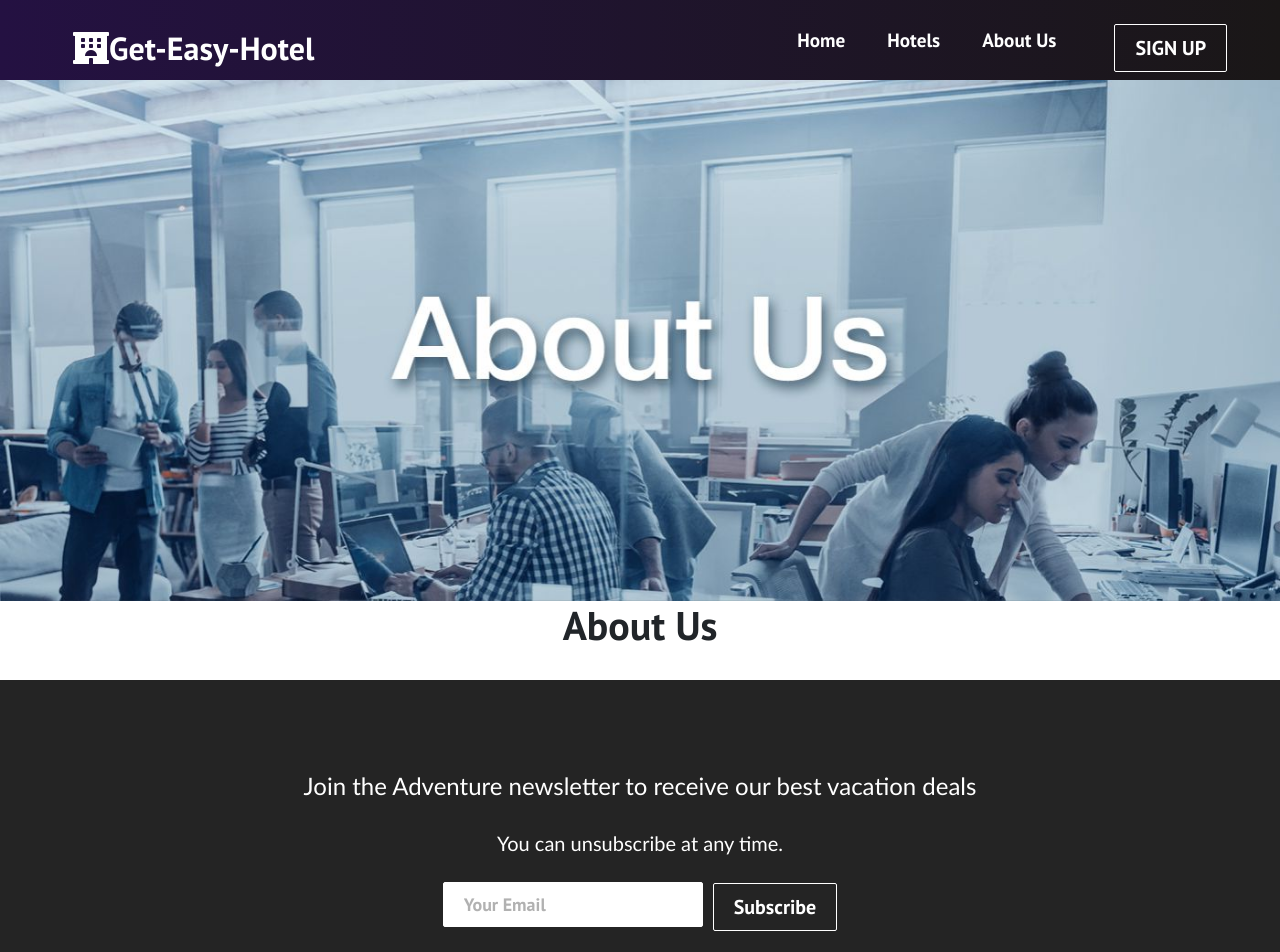
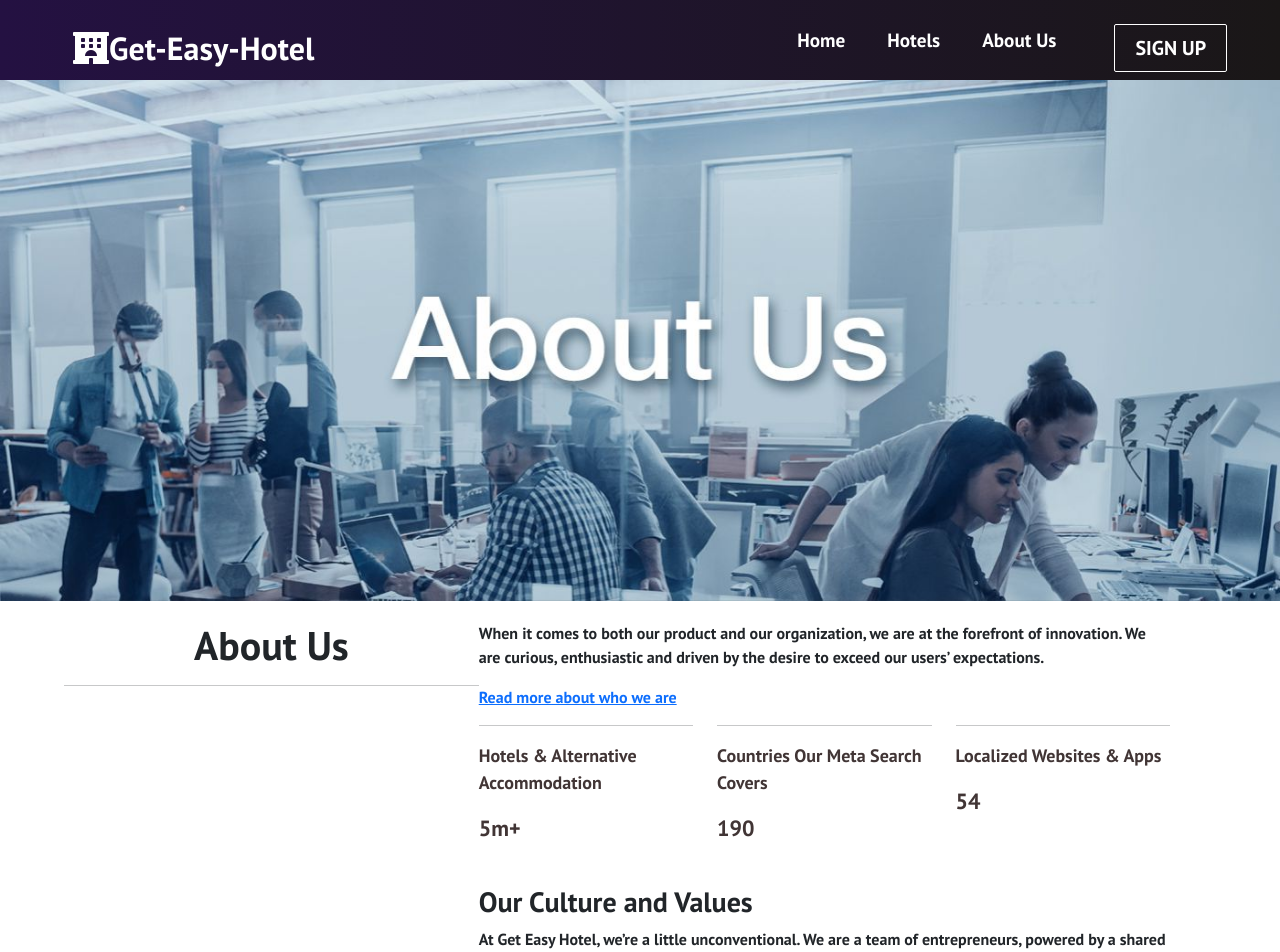
Before and after one commit to BarunBlog/Get-Easy-Hotel, a React (Create React App) app: page /about-us in a window 1280 px wide. Shown: the top 952 px of the page. Built offline with nearby package versions, Linux system fonts and the light colour scheme.

Commit message:
about-us page completed

```diff
--- a/src/components/pages/About.css
+++ b/src/components/pages/About.css
@@ -7,11 +7,52 @@
     min-height: 600px;
 
 }
+.aboutContainer_inner{
+    position: relative;
+    margin: 0 auto;
+    width: 90%;
+    height: auto;
+    min-height: 600px;
+    margin-top: 20px;
+}
 .aboutContainer_img{
     width: 100%;
     height: auto;
 }
 
-.aboutContainer_inner{
+.aboutContainer_inner1{
+    position: relative;
+    margin: 0 auto;
+    width: 36%;
+    height: auto;
+    float: left;
+}
 
+.aboutContainer_inner2{
+    position: relative;
+    margin: 0 auto;
+    width: 60%;
+    height: auto;
+    float: left;
 }
+
+.num-facts > p, .num-facts > span {
+    font-size: 18px;
+    color: rgb(65, 53, 53);
+}
+.num-facts_p{
+    font-size: 22px;
+}
+
+@media screen and (max-width: 900px) {
+    .aboutContainer_inner1{
+        width: 100%;
+        height: 200px;
+        float: none;
+    }
+    .aboutContainer_inner2{
+        width: 100%;
+        height: 620px;
+        float: none;
+    }
+}
--- a/src/components/pages/About.js
+++ b/src/components/pages/About.js
@@ -9,12 +9,41 @@ export default function About() {
             <div className="aboutContainer">
                 <img class="aboutContainer_img" src="images/about_us.jpg" alt="about us"/>
 
-                <div className="aboutContainer_inner1">
-                    <h1 className='about'>About Us</h1>
-                </div>
+                <div className="aboutContainer_inner">
 
-                <div className="aboutContainer_inner2">
+                    <div className="aboutContainer_inner1">
+                        <h1 className='about'>About Us</h1>
+                        <hr/>
+                    </div>
 
+                    <div className="aboutContainer_inner2">
+                        <p>When it comes to both our product and our organization, we are at the forefront of innovation. We are curious, enthusiastic and driven by the desire to exceed our users’ expectations.</p>
+                        <a href="/about-us">Read more about who we are</a>
+                        <br/>
+                        <div class="col g-1of1 g2-3of4 g2-offset-1of4 p_cell no-padding-left no-padding-bottom class-facts">
+                            <div class="row">
+                                <div class="col g-1of2 g1-1of4 g2-1of5 num-facts">
+                                    <hr/>
+                                    <p>Hotels &amp; Alternative Accommodation</p>
+                                    <span><p className="num-facts_p">5m+</p></span>
+                                </div>
+                                                <div class="col g-1of2 g1-1of4 g2-1of5 num-facts">
+                                <hr/>
+                                <p>Countries Our Meta Search Covers</p>
+                                <span><p className="num-facts_p">190</p></span>
+                                </div>
+                                <div class="col g-1of2 g1-1of4 g2-1of5 num-facts">
+                                <hr/>
+                                <p>Localized Websites &amp; Apps</p>
+                                <span><p className="num-facts_p">54</p></span>
+                            </div>
+                        </div>
+                        <br/>
+                        <h3>Our Culture and Values</h3>
+                        <p>At Get Easy Hotel, we’re a little unconventional. We are a team of entrepreneurs, powered by a shared passion to stay ahead of the game. We are a diverse, inquisitive and versatile team of 90 different nationalities, who come together to work towards one common goal.</p>
+                        <a href="/about-us">Learn more about our culture and values</a>
+            </div>
+                    </div>
                 </div>
             </div>
         </>
--- a/src/components/pages/Home.js
+++ b/src/components/pages/Home.js
@@ -8,6 +8,7 @@ function Home() {
         <>
             <HeroSection />
             <Cards />
+
         </>
     )
 }
```
